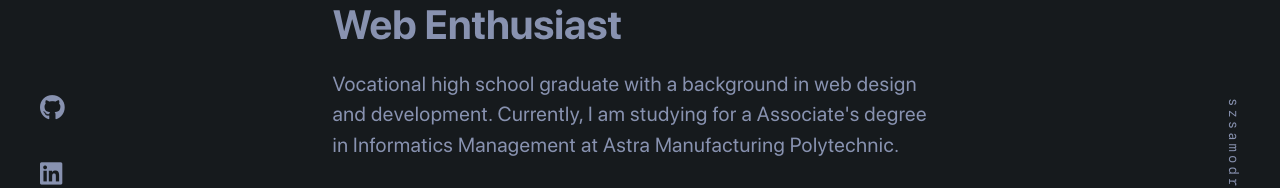
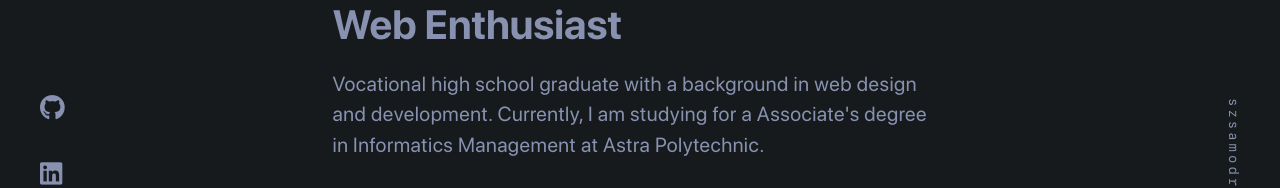
Before and after one commit to saamodra/react-portfolio, a React (Create React App) app: page / in a window 1280 px wide. Shown: the part 361-549 px from the top of the page. Built offline with nearby package versions, Linux system fonts and the light colour scheme.

Commit message:
Update Hero.js

```diff
--- a/src/components/Hero/Hero.js
+++ b/src/components/Hero/Hero.js
@@ -9,7 +9,7 @@ function Hero() {
         <p className="hero-greeting">Hi, my name is</p>
         <h1 className="hero-name">Samodra</h1>
         <h2 className="hero-subname">Currently Student, UI/UX and Web Enthusiast</h2>
-        <p className="hero-summary">Vocational high school graduate with a background in web design and development. Currently, I am studying for a Associate&apos;s degree in Informatics Management at Astra Manufacturing Polytechnic.</p>
+        <p className="hero-summary">Vocational high school graduate with a background in web design and development. Currently, I am studying for a Associate&apos;s degree in Informatics Management at Astra Polytechnic.</p>
         <Link to="/contact-me" className="btn btn-primary btn-outline">Get In Touch</Link>
       </div>
 
```
